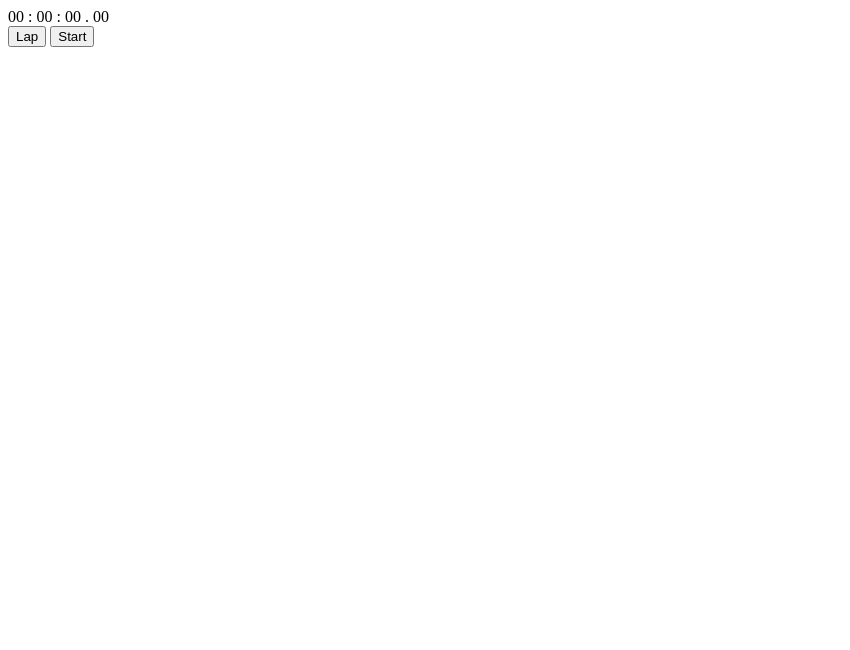
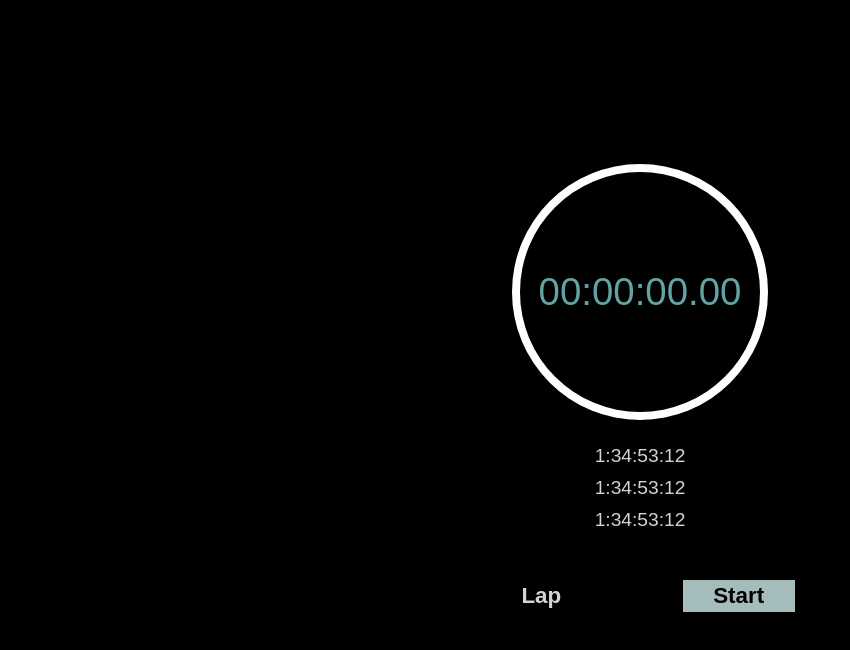
Before and after one commit to CSI-Trainee-2023/stopwatch_srishti, a plain HTML site: page index.html in a window 1280 px wide. Shown: the whole page, without its empty margins (0-850 px from the left). Drawn offline with Linux system fonts and the light colour scheme.

Commit message:
html modified and css file added

```diff
--- a/index.html
+++ b/index.html
@@ -4,20 +4,39 @@
     <meta charset="UTF-8">
     <meta name="viewport" content="width=device-width, initial-scale=1.0">
     <title>Stopwatch</title>
+    <link rel="stylesheet" href="style.css">
 </head>
-<body>
+<body class="myBody">
     <div class="container">
+        <div class="watch">
+            <div class="outerCircle">
+                <div class="innerCircle">
                     <span class="time" id="hr">00</span>
-        <span class="text">:</span>
+                    <span class="text"> : </span>
                     <span class="time" id="min">00</span>
-        <span class="text">:</span>
+                    <span class="text"> : </span>
                     <span class="time" id="sec">00</span>
-        <span class="text">.</span>
+                    <span class="text"> . </span>
                     <span class="time" id="hr">00</span>
                 </div>
-    <div class="button">
+            </div>
+        </div>
+        <ol class="lapBox">
+            <li class="lapItem">
+                <span class="timeLap">1:34:53:12</span>
+            </li>
+            <li class="lapItem">
+                <span class="timeLap">1:34:53:12</span>
+            <li class="lapItem">
+                <span class="timeLap">1:34:53:12</span>
+            </li>
+        </ol>
+        <div class="bottom">
+            <div class="buttons">
                 <button class="btn" id="lap">Lap</button>
                 <button class="btn" id="start">Start</button>
             </div>
+        </div>
+    </div>
 </body>
 </html>
--- /dev/null
+++ b/script.js
@@ -0,0 +1,4 @@
+var hr=0;
+var min=0;
+var sec=0;
+var ms=0;
--- /dev/null
+++ b/style.css
@@ -0,0 +1,158 @@
+*{
+    margin: 0;
+    padding: 0;
+}
+.myBody{
+    height: 100vh;
+    background-color: black;
+    display: flex;
+    font-family: sans-serif;
+}
+.container{
+    /* border: 2px solid teal; */
+    width: 30rem;
+    height: 30rem;
+    margin: auto;
+    display: flex;
+    flex-direction: column;
+    align-items: center;
+    justify-content: space-evenly;
+    position: relative;
+}
+.outerCircle{
+    width: 16rem;
+    height: 16rem;
+    border-radius: 50%;
+    background-color: white;
+    display: flex;
+    align-items: center;
+    justify-content: center;
+}
+.innerCircle{
+    width: 15rem;
+    height: 15rem;
+    border-radius: 50%;
+    display: flex;
+    align-items: center;
+    justify-content: center;
+    background-color: black;
+    color: rgb(99, 163, 163);
+    font-size: 2.4rem;
+}
+.lapBox{
+    width: 80%;
+    height: 9rem;
+}
+.bottom{
+    width: 100%;
+    height:5rem ;
+    display: flex;
+    justify-content: space-evenly;
+    align-items: center;
+}
+.buttons{
+    width: 100%;
+    display: flex;
+    align-items: center;
+    justify-content: space-evenly;
+}
+.btn{
+    width: 7rem;
+    height: 2rem;
+    font-size: 1.4rem;
+    background-color: rgb(165, 188, 188);
+    border: none;
+    outline: none;
+    cursor: pointer;
+    font-weight: bold;
+}
+#lap{
+    background-color: transparent;
+    color: rgb(212, 211, 211);
+}
+#start:hover{
+    background-color: black;
+    color: rgb(165, 188, 188);
+}
+.lapBox{
+    width: 100%;
+    height: 8rem;
+    color:rgb(212, 211, 211) ;
+    overflow: auto;
+    display: flex;
+    flex-direction: column;
+    align-items: center;
+    justify-content: center;
+    position: relative;
+}
+.lapItem{
+    display: flex;
+    align-items: center;
+    justify-content: center;
+    font-size: 1.2rem;
+    text-align: center;
+    padding: 0.3rem;
+    z-index: 1;
+}
+/* @media screen and (max-width:1008px){
+    .time{
+        font-size: 6rem;
+    }
+}
+@media screen and (max-width:756px){
+    .time{
+        font-size: 5rem;
+    }
+}
+@media screen and (max-width:631px){
+    .time{
+        font-size: 4rem;
+    }
+}
+@media screen and (max-width:504px){
+    .time{
+        font-size: 3rem;
+    }
+    .btn{
+        width: 6rem;
+    }
+}
+@media screen and (max-width:383px){
+    .time{
+        font-size: 2.5rem;
+    }
+    .btn{
+        width: 4rem;
+        height: 1.8rem;
+    }
+}
+@media screen and (max-width:314px){
+    .time{
+        font-size: 2rem;
+    }
+    .btn{
+        width: 3rem;
+        font-size: 1rem;
+    }
+}
+@media screen and (max-width:256px){
+    .time{
+        font-size: 1.8rem;
+    }.btn{
+        height: 1.3rem;
+    }
+}
+@media screen and (max-width:226px){
+    .time{
+        font-size: 1.4rem;
+    }
+}
+@media screen and (max-width:176px){
+    .time{
+        font-size:1rem ;
+    }
+    .btn{
+        height: 1rem;
+        font-size: ;
+    }
+} */
```
Lines whose indentation alone changed are shown as unchanged.
